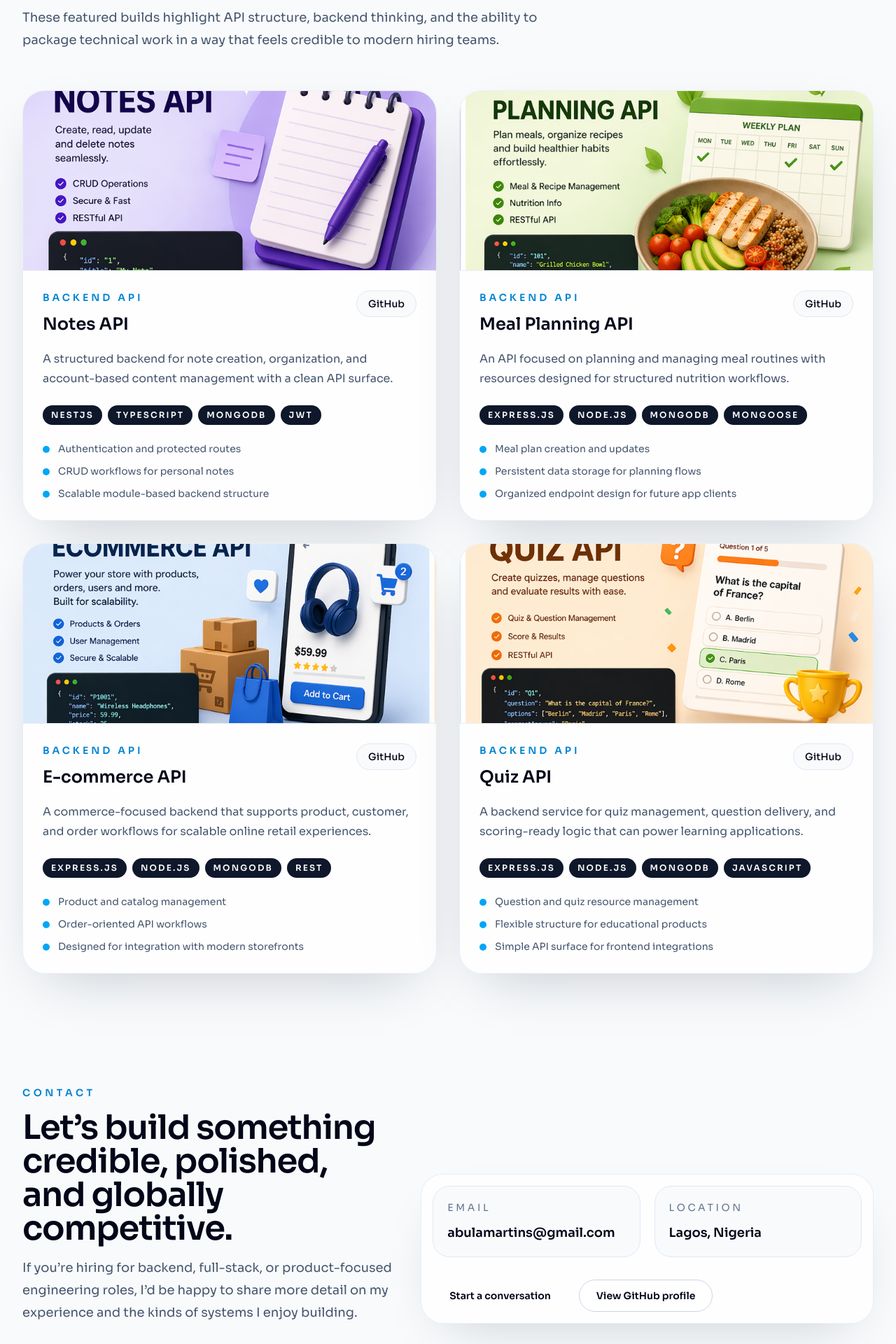
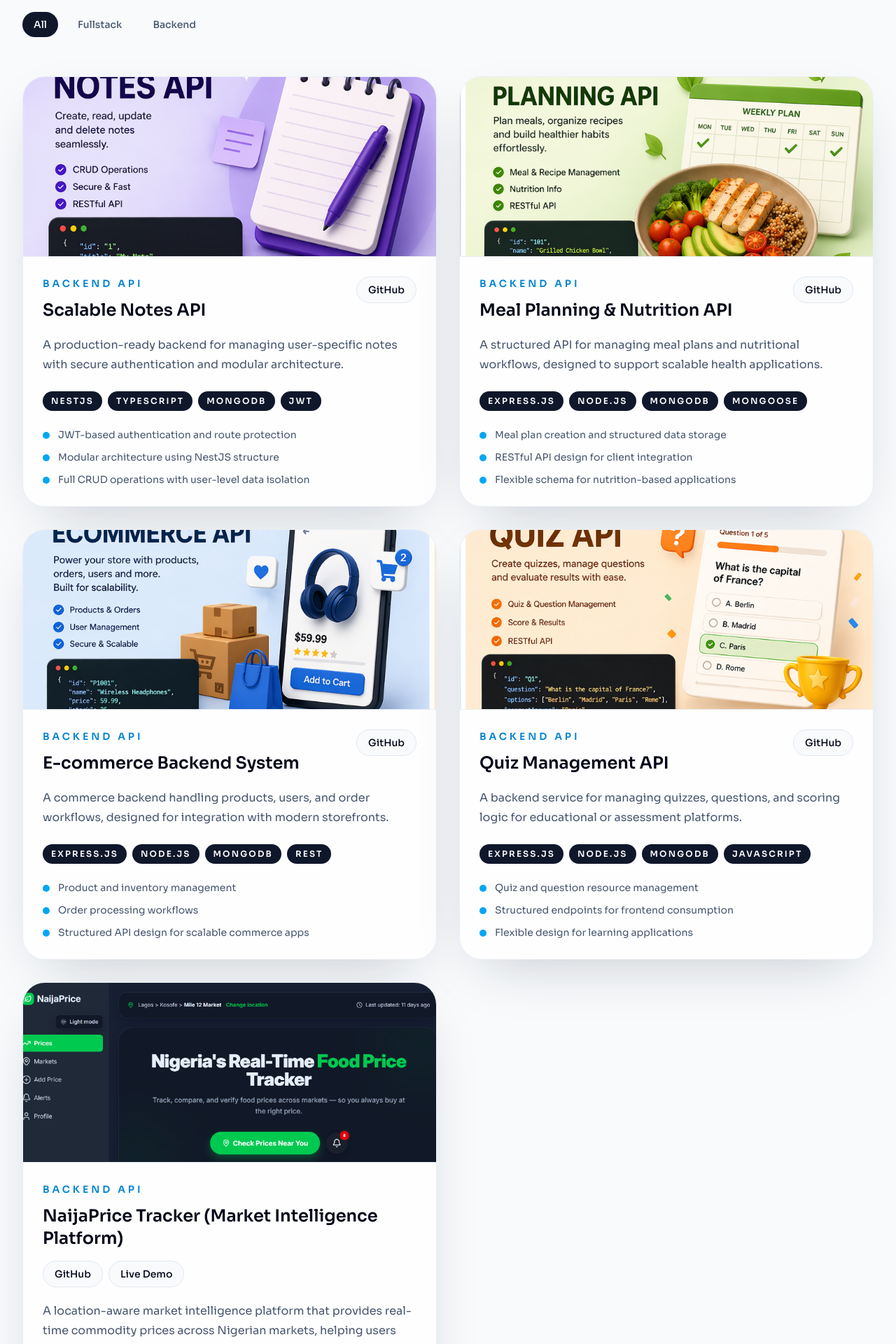
Before and after one commit to mdmuche/ABULAMARTINS, a React (Vite) app: page / in a window 1280 px wide. Shown: the part 2740-4660 px from the top of the page at 70% size. Built offline with nearby package versions, Linux system fonts and the light colour scheme.

Commit message:
feat: add NaijaPrice Tracker fullstack project as flagship portfolio build

```diff
--- a/src/components/ProjectCard.jsx
+++ b/src/components/ProjectCard.jsx
@@ -1,4 +1,4 @@
-import { motion } from 'framer-motion';
+import { motion } from "framer-motion";
 
 export default function ProjectCard({ project, index }) {
   return (
@@ -18,7 +18,9 @@ export default function ProjectCard({ project, index }) {
       </div>
 
       <div className="p-7">
-        <div className="flex items-start justify-between gap-4">
+        <div
+          className={`flex ${project.liveDemo ? "flex-col" : "flex-row"} items-start justify-between gap-4`}
+        >
           <div>
             <p className="text-sm font-semibold uppercase tracking-[0.28em] text-sky-600 dark:text-sky-400">
               Backend API
@@ -27,7 +29,7 @@ export default function ProjectCard({ project, index }) {
               {project.title}
             </h3>
           </div>
-
+          <div className="flex gap-2">
             <a
               href={project.githubUrl}
               target="_blank"
@@ -36,6 +38,17 @@ export default function ProjectCard({ project, index }) {
             >
               GitHub
             </a>
+            {project.liveDemo && (
+              <a
+                href={project.liveDemo}
+                target="_blank"
+                rel="noreferrer"
+                className="rounded-full border border-slate-200 bg-slate-50 px-4 py-2 text-sm font-medium text-slate-700 transition hover:border-slate-950 hover:text-slate-950 dark:border-white/10 dark:bg-white/5 dark:text-slate-200 dark:hover:border-white dark:hover:text-white"
+              >
+                Live Demo
+              </a>
+            )}
+          </div>
         </div>
 
         <p className="mt-5 text-base leading-7 text-slate-600 dark:text-slate-300">
@@ -55,7 +68,10 @@ export default function ProjectCard({ project, index }) {
 
         <div className="mt-6 space-y-3">
           {project.features.map((feature) => (
-            <div key={feature} className="flex gap-3 text-sm text-slate-600 dark:text-slate-300">
+            <div
+              key={feature}
+              className="flex gap-3 text-sm text-slate-600 dark:text-slate-300"
+            >
               <span className="mt-1.5 h-2.5 w-2.5 rounded-full bg-sky-500 dark:bg-sky-400" />
               <span>{feature}</span>
             </div>
--- a/src/components/Projects.jsx
+++ b/src/components/Projects.jsx
@@ -1,18 +1,45 @@
-import SectionHeading from './SectionHeading';
-import ProjectCard from './ProjectCard';
+import SectionHeading from "./SectionHeading";
+import ProjectCard from "./ProjectCard";
+import { useState } from "react";
 
 export default function Projects({ projects }) {
+  const [filter, setFilter] = useState("all");
+
+  const filters = ["all", "fullstack", "backend"];
+
+  const filteredProjects =
+    filter === "all" ? projects : projects.filter((p) => p.type === filter);
   return (
     <section id="projects" className="px-6 py-20 lg:px-8">
       <div className="mx-auto max-w-7xl">
         <SectionHeading
           eyebrow="Projects"
-          title="Selected backend APIs presented like serious product work."
-          description="These featured builds highlight API structure, backend thinking, and the ability to package technical work in a way that feels credible to modern hiring teams."
+          title="Selected Work"
+          description="A combination of fullstack applications and backend systems demonstrating real-world engineering and scalable API design."
         />
+        {/* FILTER TABS */}
+        <div className="mt-10 flex flex-wrap gap-3">
+          {filters.map((item) => {
+            const isActive = filter === item;
 
+            return (
+              <button
+                key={item}
+                onClick={() => setFilter(item)}
+                className={`rounded-full px-4 py-2 text-sm font-medium transition ${
+                  isActive
+                    ? "bg-slate-900 text-white dark:bg-slate-100 dark:text-slate-900"
+                    : "text-slate-600 hover:bg-slate-900/5 hover:text-slate-950 dark:text-slate-300 dark:hover:bg-white/10 dark:hover:text-white"
+                }`}
+              >
+                {item.charAt(0).toUpperCase() + item.slice(1)}
+              </button>
+            );
+          })}
+        </div>{" "}
+        {/* PROJECT GRID */}
         <div className="mt-14 grid gap-8 lg:grid-cols-2">
-          {projects.map((project, index) => (
+          {filteredProjects.map((project, index) => (
             <ProjectCard key={project.title} project={project} index={index} />
           ))}
         </div>
--- a/src/data/portfolio.js
+++ b/src/data/portfolio.js
@@ -71,56 +71,82 @@ export const skillGroups = [
 
 export const projects = [
   {
-    title: "Notes API",
+    title: "Scalable Notes API",
+    type: "backend",
     description:
-      "A structured backend for note creation, organization, and account-based content management with a clean API surface.",
+      "A production-ready backend for managing user-specific notes with secure authentication and modular architecture.",
     techStack: ["NestJS", "TypeScript", "MongoDB", "JWT"],
     features: [
-      "Authentication and protected routes",
-      "CRUD workflows for personal notes",
-      "Scalable module-based backend structure",
+      "JWT-based authentication and route protection",
+      "Modular architecture using NestJS structure",
+      "Full CRUD operations with user-level data isolation",
     ],
     githubUrl: "https://github.com/mdmuche/notes-api",
     image: "/img/notes-api.png",
   },
   {
-    title: "Meal Planning API",
+    title: "Meal Planning & Nutrition API",
+    type: "backend",
     description:
-      "An API focused on planning and managing meal routines with resources designed for structured nutrition workflows.",
+      "A structured API for managing meal plans and nutritional workflows, designed to support scalable health applications.",
     techStack: ["Express.js", "Node.js", "MongoDB", "Mongoose"],
     features: [
-      "Meal plan creation and updates",
-      "Persistent data storage for planning flows",
-      "Organized endpoint design for future app clients",
+      "Meal plan creation and structured data storage",
+      "RESTful API design for client integration",
+      "Flexible schema for nutrition-based applications",
     ],
     githubUrl: "https://github.com/mdmuche/meal-planning-api",
     image: "/img/meal-planning-api.png",
   },
   {
-    title: "E-commerce API",
+    title: "E-commerce Backend System",
+    type: "backend",
     description:
-      "A commerce-focused backend that supports product, customer, and order workflows for scalable online retail experiences.",
+      "A commerce backend handling products, users, and order workflows, designed for integration with modern storefronts.",
     techStack: ["Express.js", "Node.js", "MongoDB", "REST"],
     features: [
-      "Product and catalog management",
-      "Order-oriented API workflows",
-      "Designed for integration with modern storefronts",
+      "Product and inventory management",
+      "Order processing workflows",
+      "Structured API design for scalable commerce apps",
     ],
     githubUrl: "https://github.com/mdmuche/my-ecommerce-api",
     image: "/img/ecommerce-api.png",
   },
   {
-    title: "Quiz API",
+    title: "Quiz Management API",
+    type: "backend",
     description:
-      "A backend service for quiz management, question delivery, and scoring-ready logic that can power learning applications.",
+      "A backend service for managing quizzes, questions, and scoring logic for educational or assessment platforms.",
     techStack: ["Express.js", "Node.js", "MongoDB", "JavaScript"],
     features: [
-      "Question and quiz resource management",
-      "Flexible structure for educational products",
-      "Simple API surface for frontend integrations",
+      "Quiz and question resource management",
+      "Structured endpoints for frontend consumption",
+      "Flexible design for learning applications",
     ],
     githubUrl: "https://github.com/mdmuche/quiz-api",
     image: "/img/quiz-api.png",
+  },
+
+  // FULLSTACK
+  {
+    title: "NaijaPrice Tracker (Market Intelligence Platform)",
+    type: "fullstack",
+    description:
+      "A location-aware market intelligence platform that provides real-time commodity prices across Nigerian markets, helping users make informed purchasing decisions and reduce price exploitation.",
+    techStack: ["React", "Node.js", "Express", "MongoDB", "JWT"],
+    features: [
+      "Location-based price feed (State → LGA → Market filtering)",
+      "Real-time commodity price tracking with historical trends",
+      "Unit standardization system (Mudu, Paint Bucket → KG conversion)",
+      "Crowdsourced price submissions with reputation scoring",
+      "Price trend analytics (daily changes and percentage insights)",
+      "Offline-first support with data sync for low-connectivity environments",
+      "JWT authentication and role-based user system",
+      "Geolocation and geofencing for accurate market detection",
+    ],
+    liveDemo: "https://naijaprice.vercel.app",
+    githubUrl: "https://github.com/mdmuche/naijaprice-frontend",
+    image: "/img/naipricehome.PNG",
   },
 ];
 
```
Lines whose indentation alone changed are shown as unchanged.
